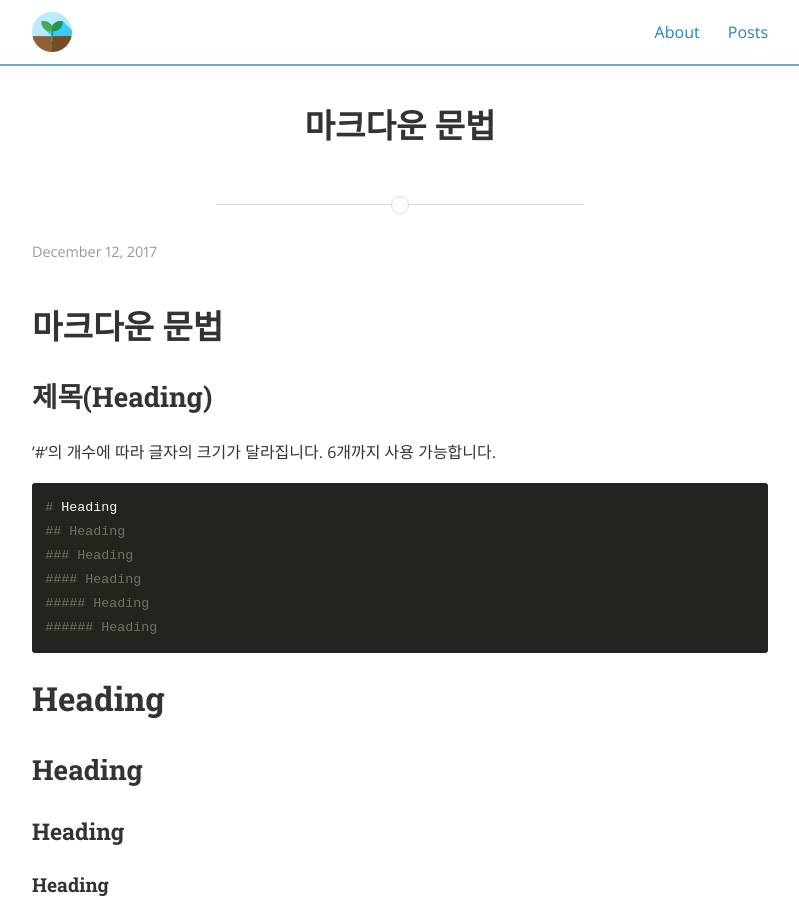
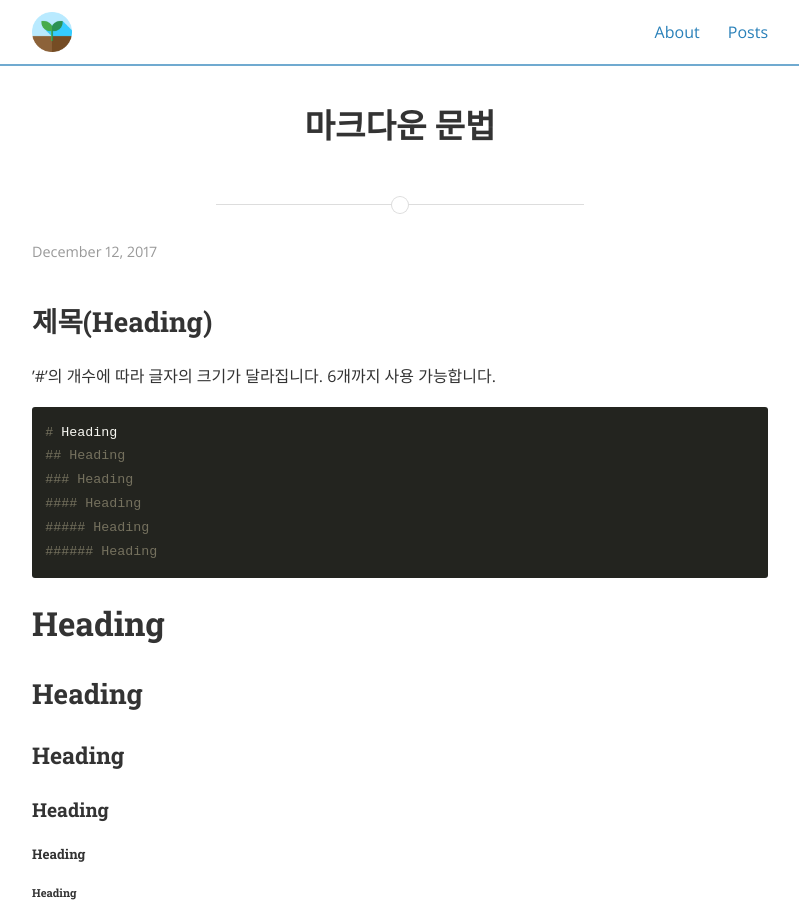
Before and after one commit to ryoochangwan/ryoochangwan.github.io, a Jekyll site: the page built from _posts/2017-12-12-markdown.md, in a window 1280 px wide and 900 px high. Shown: the whole window, without its empty margins (240-1039 px from the left). Built offline with Jekyll 4.4.1, drawn with Linux system fonts in a browser that asks for light colours; nearby versions of some CDN libraries; comment, search, counter and statistics services are not loaded.

Commit message:
Update 2017-12-12-markdown.md

```diff
--- a/_posts/2017-12-12-markdown.md
+++ b/_posts/2017-12-12-markdown.md
@@ -2,8 +2,6 @@
 layout: post
 title: 마크다운 문법
 ---
-
-# 마크다운 문법
 
 ## 제목(Heading)
 
```
